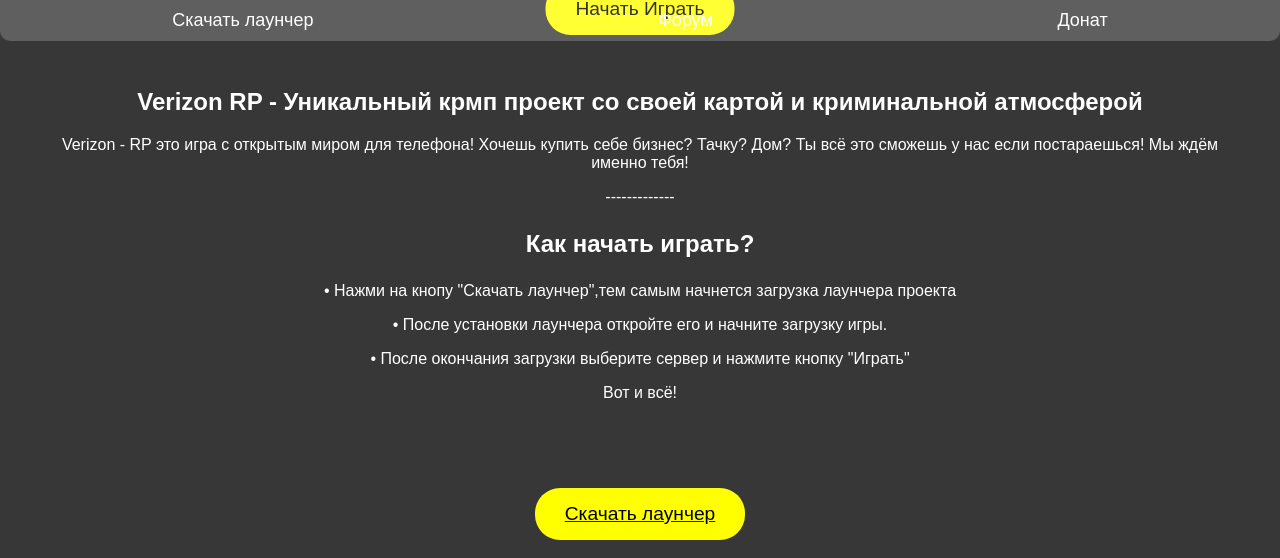
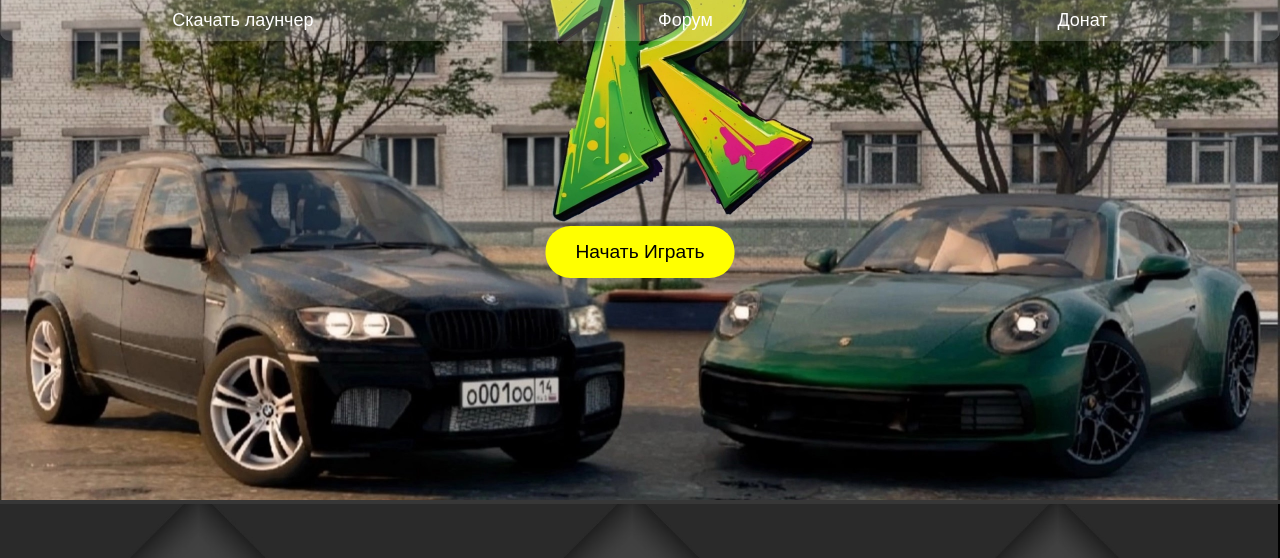
Before and after one commit to com-gif/Rantexrp, a plain HTML site: page index.html in a window 1280 px wide. Shown: the top 558 px of the page. Drawn offline with Linux system fonts and the light colour scheme.

Commit message:
Update index.html

```diff
--- a/index.html
+++ b/index.html
@@ -87,7 +87,7 @@
         }
         /* Стили для описания проекта */
         .description {
-            background-image: url('сайт/i1/fon.jpg'); /* Замените на URL вашего фона */
+            background-image: url('i1/fon.jpg'); /* Замените на URL вашего фона */
             background-size: cover;
             color: white;
             padding: 50px;
@@ -124,14 +124,12 @@
 <body>
     <div class="container">
         <div class="header">
-            <img src="сайт/i1/start1.jpg" alt="сайт/i1/start1.jpg">
+            <img src="i1/start3.jpg" alt="i1/start3.jpg">
             <a href="#footer"><button class="button">Начать Играть</button></a>
         </div>
         <div class="description">
-            <h2>Verizon RP - Уникальный крмп проект со своей картой и криминальной атмосферой</h2>
-            <p>Verizon - RP это игра с открытым миром для телефона!
-Хочешь купить себе бизнес? Тачку? Дом? Ты всё это сможешь у нас если постараешься!
-Мы ждём именно тебя!</p>
+            <h2>Rantex RP</h2>
+            <p>Окунитесь в жизнь Rantex - реалистичного Roleplay мира!  Забудьте о скучных буднях! Здесь вы сами творите свою историю. Станьте отважным полицейским, защищающим город от преступности, влиятельным бизнесменом, ворочающим миллионами, или отъявленным гангстером, живущим по своим законам.  Вас ждет продвинутая экономика, глубокая система взаимодействия персонажей,  уникальные фракции с собственными целями и динамичный мир, реагирующий на каждое ваше действие.Rantex -  это не просто игра, это вторая жизнь, где ваши решения имеют значение!  Присоединяйтесь и станьте частью нашей захватывающей истории!</p>
             <p>-------------</p>
             <h2><p>Как начать играть?</p></h2>
             <p>• Нажми на кнопу "Скачать лаунчер",тем самым начнется загрузка лаунчера проекта</p>
```
